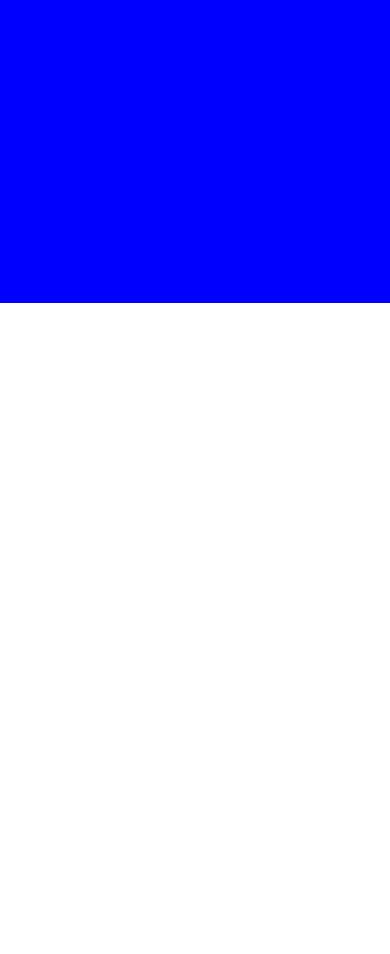
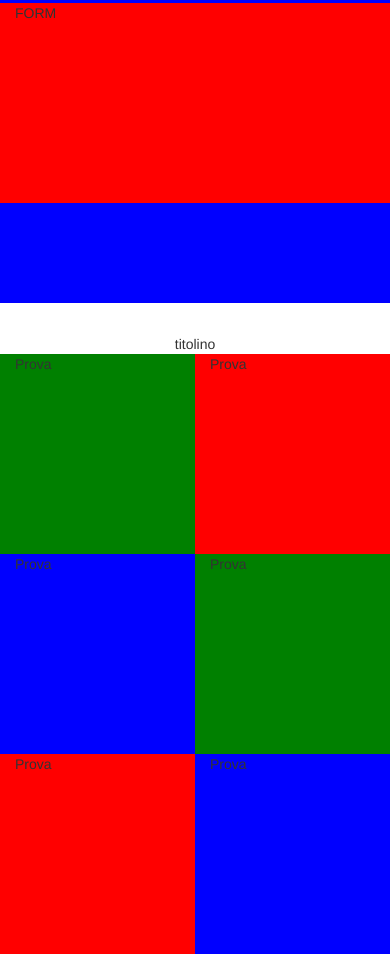
Before and after one commit to MatteoVollero/html-css-digitalocean, a plain HTML site: page index.html in a window 390 px wide. Shown: the part 249-1203 px from the top of the page. Before the commit the page ends 844 px from the top, so only its background shows below. Drawn offline with nearby package versions, Linux system fonts and the light colour scheme.

Commit message:
inizio main responsive

```diff
--- a/css/style.css
+++ b/css/style.css
@@ -31,3 +31,12 @@
 .pull_up_margin20{
   margin-top: -20px;
 }
+
+.size{
+  width: 200px;
+  height: 200px;
+}
+
+.wrapper_color{
+  margin-top: 30px;
+}
--- a/index.html
+++ b/index.html
@@ -38,9 +38,13 @@
     <div class="container pull_up_margin20">
       <div class="row">
         <div class="jumbo bg_blue">
-          <div class="col-xs-12">
+          <div class="col-xs-12 bg_green col-md-6 size">
             <h1 class="display-2 jumbo_margin">ciao</h1>
             <p class="lead">lorem</p>
+          </div>
+
+          <div class="col-xs-12 bg_red col-md-6 size">
+            FORM
           </div>
         </div>
       </div>
@@ -53,6 +57,29 @@
     </header>
 
     <main>
+      <!-- A questo wrapper darai il colore di sfondo -->
+      <!-- Main top -->
+      <div class="wrapper_color">
+        <div class="container">
+          <div class="row">
+            <div class="col-xs-12 text-center">
+              titolino
+            </div>
+          </div>
+        </div>
+
+        <div class="container">
+          <div class="row">
+            <div class="col-xs-6 col-md-2 size bg-green">Prova</div>
+            <div class="col-xs-6 col-md-2 size bg_red">Prova</div>
+            <div class="col-xs-6 col-md-2 size bg_blue">Prova</div>
+            <div class="col-xs-6 col-md-2 size bg-green">Prova</div>
+            <div class="col-xs-6 col-md-2 size bg_red">Prova</div>
+            <div class="col-xs-6 col-md-2 size bg_blue">Prova</div>
+          </div>
+        </div>
+      </div>
+      <!-- Main top -->
 
     </main>
 
```
